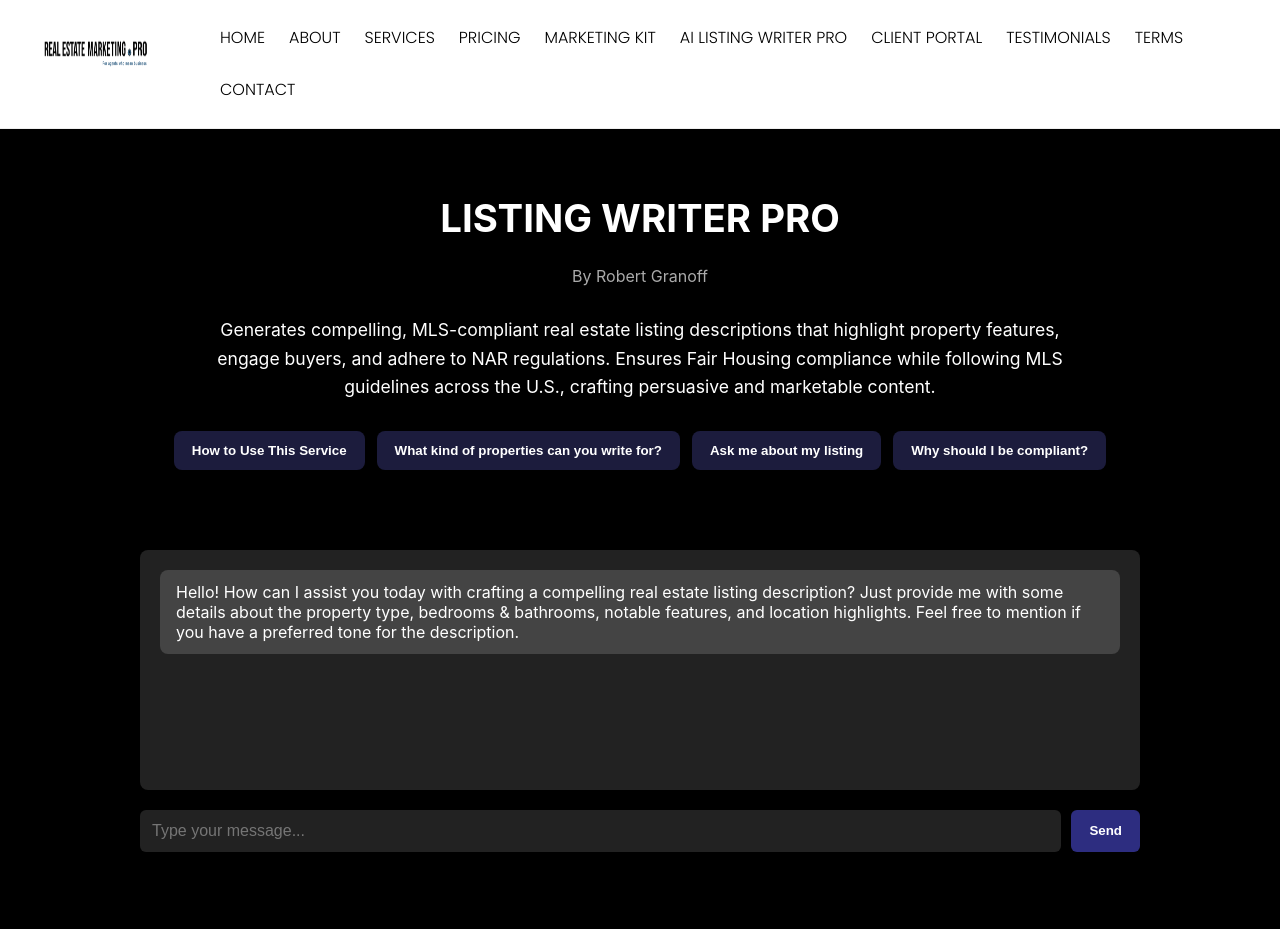
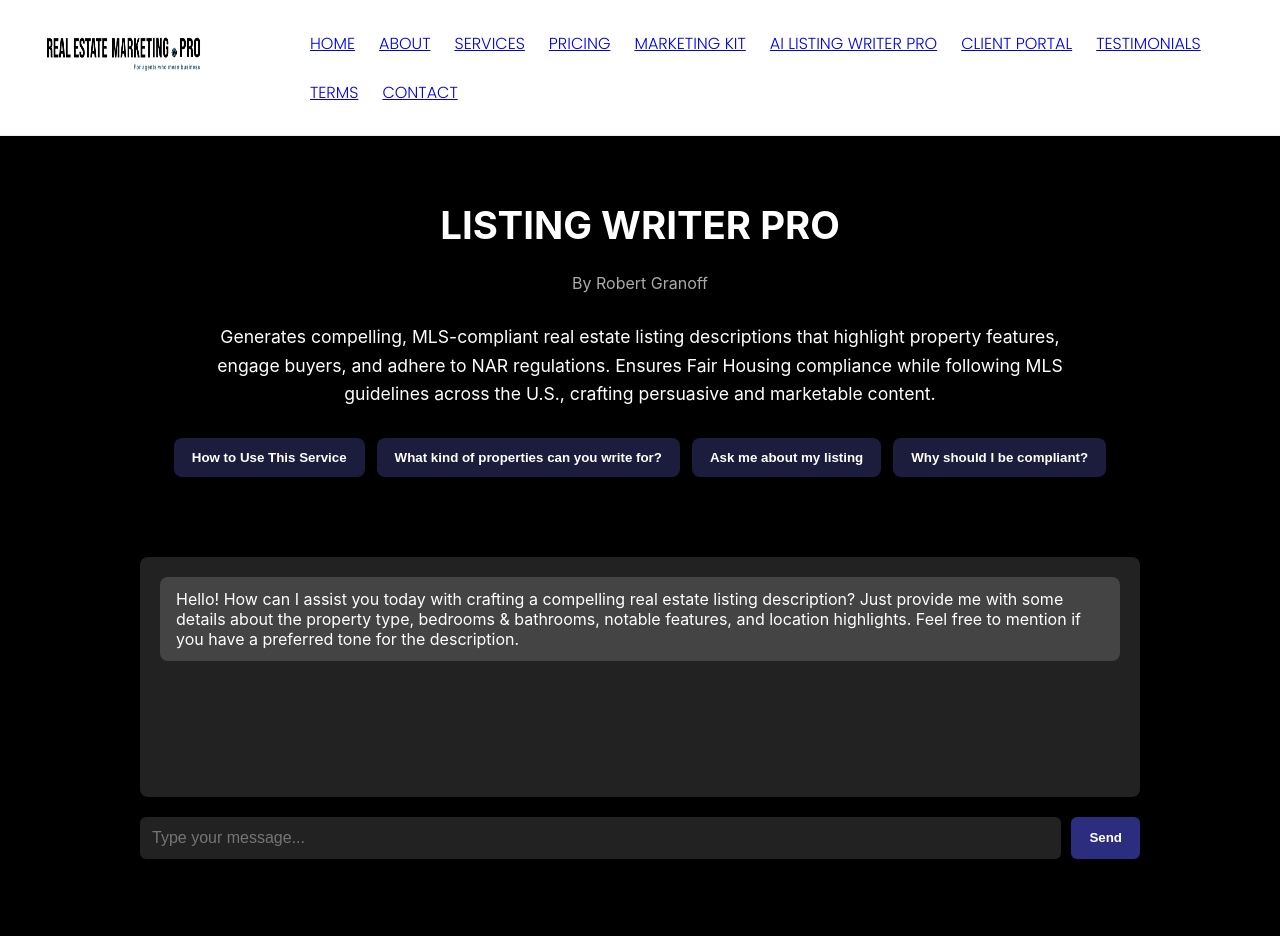
Before and after one commit to rgranoff/real-estate-listing-writer-pro, a Next.js app: page /chat in a window 1280 px wide. Built offline with nearby package versions, Linux system fonts and the light colour scheme.

Commit message:
Update Header.js

```diff
--- a/components/Header.js
+++ b/components/Header.js
@@ -1,6 +1,5 @@
 import styles from './Header.module.css';
 import Image from 'next/image';
-import Link from 'next/link';
 import Head from 'next/head';
 
 export default function Header() {
@@ -8,28 +7,33 @@
     <>
       <Head>
         <link
-          href="https://fonts.googleapis.com/css2?family=Poppins:wght@300&display=swap"
+          href="https://fonts.googleapis.com/css2?family=Poppins:wght@300;600&display=swap"
           rel="stylesheet"
         />
       </Head>
 
       <header className={styles.header}>
-        <div className={styles.logoContainer}>
-          <Link href="/">
-            <Image src="/logo.png" alt="Real Estate Marketing Pro" width={180} height={60} />
-          </Link>
-        </div>
+        <a href="https://www.realestatemarketing.pro/" className={styles.logoLink}>
+          <Image
+            src="/logo.png"
+            alt="Real Estate Marketing Pro"
+            width={270}
+            height={80}
+            className={styles.logo}
+            priority
+          />
+        </a>
         <nav className={styles.nav}>
-          <Link href="/" className={styles.link}>HOME</Link>
-          <Link href="/about" className={styles.link}>ABOUT</Link>
-          <Link href="/services" className={styles.link}>SERVICES</Link>
-          <Link href="/pricing" className={styles.link}>PRICING</Link>
-          <Link href="/marketing-kit" className={styles.link}>MARKETING KIT</Link>
-          <Link href="/chat" className={styles.link}>AI LISTING WRITER PRO</Link>
-          <Link href="/client-portal" className={styles.link}>CLIENT PORTAL</Link>
-          <Link href="/testimonials" className={styles.link}>TESTIMONIALS</Link>
-          <Link href="/terms" className={styles.link}>TERMS</Link>
-          <Link href="/contact" className={styles.link}>CONTACT</Link>
+          <a href="https://www.realestatemarketing.pro/">HOME</a>
+          <a href="https://www.realestatemarketing.pro/about">ABOUT</a>
+          <a href="https://www.realestatemarketing.pro/services">SERVICES</a>
+          <a href="https://www.realestatemarketing.pro/pricing">PRICING</a>
+          <a href="https://www.realestatemarketing.pro/marketing-kit">MARKETING KIT</a>
+          <a href="/chat">AI LISTING WRITER PRO</a>
+          <a href="https://www.realestatemarketing.pro/client-portal">CLIENT PORTAL</a>
+          <a href="https://www.realestatemarketing.pro/testimonials">TESTIMONIALS</a>
+          <a href="https://www.realestatemarketing.pro/terms">TERMS</a>
+          <a href="https://www.realestatemarketing.pro/contact">CONTACT</a>
         </nav>
       </header>
     </>
```
